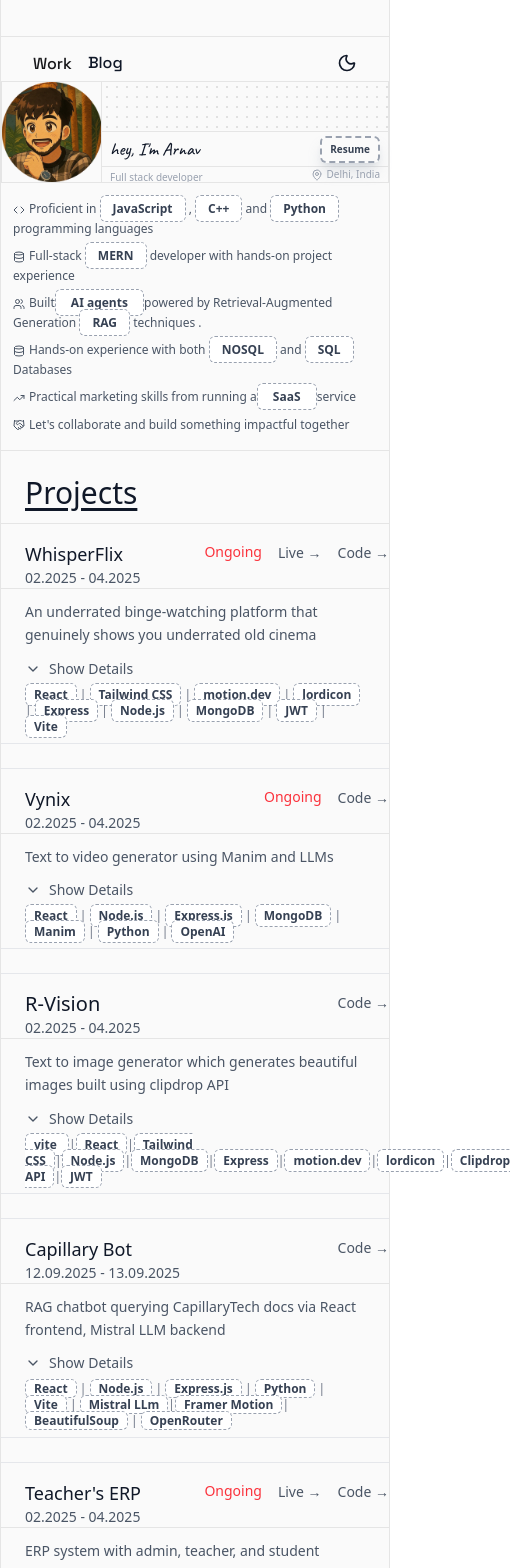
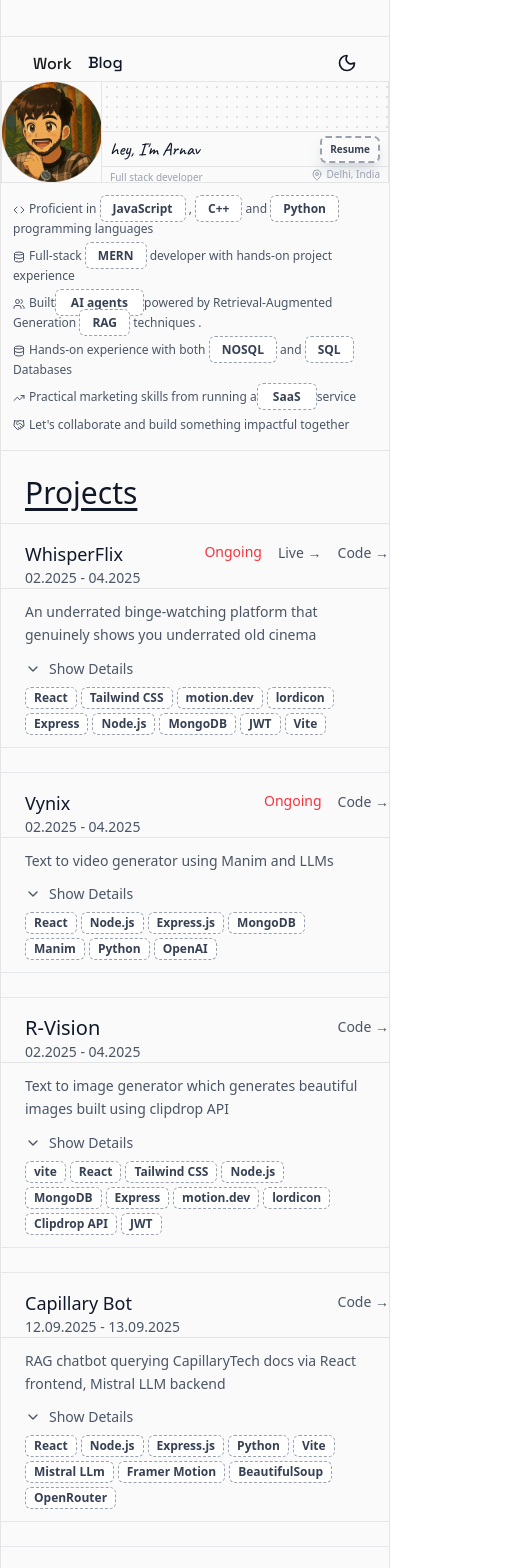
Before and after one commit to Arnav270803/MyPortfolio, a React (Vite) app: page / in a window 390 px wide. Shown: the top 1568 px of the page, 510 px wide, since content can reach past the window. Built offline with nearby package versions, Linux system fonts and the light colour scheme; some icons are missing.

Commit message:
Fix the overlapping issue in BtDesign in every component of MyIntro.jsx , which is causing issue in mobile view

```diff
--- a/src/Component/Sideprojects.jsx
+++ b/src/Component/Sideprojects.jsx
@@ -5,12 +5,13 @@ import { Sparkles, Layers, Paintbrush2, Lock, ChevronDown, ChevronUp } from 'luc
 const RVisionProject = ({ isDark }) => {
   const [isExpanded, setIsExpanded] = useState(false);
 
-const BtDesign = `px-2 py-0.5 border border-dashed rounded-md cursor-pointer transition-all duration-300 font-semibold
+const BtDesign = `inline-block mr-1 mb-1 px-2 py-0.5 border border-dashed rounded-md cursor-pointer transition-all duration-300 font-semibold
   ${isDark
-    ? 'bg-neutral-800 border-gray-600 text-gray-300 hover:border-white hover:shadow-[0_0_15px_rgba(255,255,255,0.25)] hover:scale-[1.02]'  // here the shadow code is like this because i wanted to be surround the button completely
+    ? 'bg-neutral-800 border-gray-600 text-gray-300 hover:border-white hover:shadow-[0_0_15px_rgba(255,255,255,0.25)] hover:scale-[1.02]'
     : 'bg-white border-gray-400 text-gray-700 hover:border-gray-900 hover:shadow-[0_0_15px_rgba(0,0,0,0.3)] hover:scale-[1.02]'
   }
   active:scale-100`
+
 
   return (
     <div className={`pb-2 border-b ${isDark ? 'border-gray-800' : 'border-gray-200'}`}>
@@ -103,7 +104,16 @@ const BtDesign = `px-2 py-0.5 border border-dashed rounded-md cursor-pointer tra
       </div>
 
       <div className={`text-xs px-6 ${isDark ? 'text-gray-500' : 'text-gray-500'}`}>
-       <span className={BtDesign}>vite </span>|<span className={BtDesign}>React</span>|<span className={BtDesign}>Tailwind CSS</span>|<span className={BtDesign}>Node.js</span>|<span className={BtDesign}>MongoDB</span>|<span className={BtDesign}>Express</span>|<span className={BtDesign}>motion.dev</span>|<span className={BtDesign}>lordicon</span>|<sspan className={BtDesign}>Clipdrop API</sspan>|<span className={BtDesign}>JWT</span>
+        <span className={BtDesign}>vite</span>
+        <span className={BtDesign}>React</span>
+        <span className={BtDesign}>Tailwind CSS</span>
+        <span className={BtDesign}>Node.js</span>
+        <span className={BtDesign}>MongoDB</span>
+        <span className={BtDesign}>Express</span>
+        <span className={BtDesign}>motion.dev</span>
+        <span className={BtDesign}>lordicon</span>
+        <span className={BtDesign}>Clipdrop API</span>
+        <span className={BtDesign}>JWT</span>
       </div>
       <div className={`border-b py-1 mb-4 ${isDark ? 'border-gray-800' : 'border-gray-200'}`}>
       </div>
@@ -111,20 +121,16 @@ const BtDesign = `px-2 py-0.5 border border-dashed rounded-md cursor-pointer tra
   );
 };
 
-
-
-
-
 // WhisperFlix Project
 const WhisperFlixProject = ({ isDark }) => {
   const [isExpanded, setIsExpanded] = useState(false);
 
-  const BtDesign = `px-2 py-0.5 border border-dashed rounded-md cursor-pointer transition-all duration-300 font-semibold
+  const BtDesign = `inline-block mr-1 mb-1 px-2 py-0.5 border border-dashed rounded-md cursor-pointer transition-all duration-300 font-semibold
   ${isDark
-    ? 'bg-neutral-800 border-gray-600 text-gray-300 hover:border-white hover:shadow-[0_0_15px_rgba(255,255,255,0.25)] hover:scale-[1.02]'  // here the shadow code is like this because i wanted to be surround the button completely
+    ? 'bg-neutral-800 border-gray-600 text-gray-300 hover:border-white hover:shadow-[0_0_15px_rgba(255,255,255,0.25)] hover:scale-[1.02]'
     : 'bg-white border-gray-400 text-gray-700 hover:border-gray-900 hover:shadow-[0_0_15px_rgba(0,0,0,0.3)] hover:scale-[1.02]'
   }
-  active:scale-100`
+  active:scale-100`;
 
   return (
     <div className={`pb-2 border-b ${isDark ? 'border-gray-800' : 'border-gray-200'}`}>
@@ -139,8 +145,7 @@ const WhisperFlixProject = ({ isDark }) => {
         </div>
 
         <div className="flex items-center gap-4">
-          <div className={`hover:underline text-sm transition-colors hover:text-red-500 animate-pulse text-red-500 ${
-            isDark ? '' : ''}`}>
+          <div className={`hover:underline text-sm transition-colors hover:text-red-500 animate-pulse text-red-500`}>
             Ongoing
           </div>
           <div>
@@ -224,7 +229,15 @@ const WhisperFlixProject = ({ isDark }) => {
       </div>
 
       <div className={`text-xs px-6 ${isDark ? 'text-gray-500' : 'text-gray-500'}`}>
-        <span className={BtDesign}>React</span> | <span className={BtDesign}>Tailwind CSS</span> | <span className={BtDesign}>motion.dev</span> | <span className={BtDesign}>lordicon</span> | <span className={BtDesign}>Express</span> | <span className={BtDesign}>Node.js</span> | <span className={BtDesign}>MongoDB</span> | <span className={BtDesign}>JWT</span> | <span className={BtDesign}>Vite</span>
+        <span className={BtDesign}>React</span>
+        <span className={BtDesign}>Tailwind CSS</span>
+        <span className={BtDesign}>motion.dev</span>
+        <span className={BtDesign}>lordicon</span>
+        <span className={BtDesign}>Express</span>
+        <span className={BtDesign}>Node.js</span>
+        <span className={BtDesign}>MongoDB</span>
+        <span className={BtDesign}>JWT</span>
+        <span className={BtDesign}>Vite</span>
       </div>
       <div className={`border-b py-1 mb-4 ${isDark ? 'border-gray-800' : 'border-gray-200'}`}>
       </div>
@@ -232,20 +245,16 @@ const WhisperFlixProject = ({ isDark }) => {
   );
 };
 
-
-
-
-
 // Vynix Project
 const VynixProject = ({ isDark }) => {
   const [isExpanded, setIsExpanded] = useState(false);
 
-  const BtDesign = `px-2 py-0.5 border border-dashed rounded-md cursor-pointer transition-all duration-300 font-semibold
+  const BtDesign = `inline-block mr-1 mb-1 px-2 py-0.5 border border-dashed rounded-md cursor-pointer transition-all duration-300 font-semibold
   ${isDark
-    ? 'bg-neutral-800 border-gray-600 text-gray-300 hover:border-white hover:shadow-[0_0_15px_rgba(255,255,255,0.25)] hover:scale-[1.02]'  // here the shadow code is like this because i wanted to be surround the button completely
+    ? 'bg-neutral-800 border-gray-600 text-gray-300 hover:border-white hover:shadow-[0_0_15px_rgba(255,255,255,0.25)] hover:scale-[1.02]'
     : 'bg-white border-gray-400 text-gray-700 hover:border-gray-900 hover:shadow-[0_0_15px_rgba(0,0,0,0.3)] hover:scale-[1.02]'
   }
-  active:scale-100`
+  active:scale-100`;
 
   return (
     <div className={`pb-2 border-b ${isDark ? 'border-gray-800' : 'border-gray-200'}`}>
@@ -259,9 +268,7 @@ const VynixProject = ({ isDark }) => {
           </div>
         </div>
         <div className="flex items-center gap-4">
-          <div className={`text-sm transition-colors hover:text-red-500 animate-pulse text-red-500 ${
-            isDark ? '' : ''
-          }`}>
+          <div className={`text-sm transition-colors hover:text-red-500 animate-pulse text-red-500`}>
             Ongoing
           </div>
           <div>
@@ -353,7 +360,13 @@ const VynixProject = ({ isDark }) => {
       </div>
 
       <div className={`text-xs px-6 ${isDark ? 'text-gray-500' : 'text-gray-500'}`}>
-         <span className={BtDesign}>React</span> | <span className={BtDesign}>Node.js</span> | <span className={BtDesign}>Express.js</span> | <span className={BtDesign}>MongoDB</span> | <span className={BtDesign}>Manim</span> | <span className={BtDesign}>Python</span> | <span className={BtDesign}>OpenAI</span>
+        <span className={BtDesign}>React</span>
+        <span className={BtDesign}>Node.js</span>
+        <span className={BtDesign}>Express.js</span>
+        <span className={BtDesign}>MongoDB</span>
+        <span className={BtDesign}>Manim</span>
+        <span className={BtDesign}>Python</span>
+        <span className={BtDesign}>OpenAI</span>
       </div>
       <div className={`border-b py-1 mb-4 ${isDark ? 'border-gray-800' : 'border-gray-200'}`}>
       </div>
@@ -361,21 +374,16 @@ const VynixProject = ({ isDark }) => {
   );
 };
 
-
-
-
-
-
-//Capillary Chatbot.
+// Capillary Chatbot
 const CapillaryBot = ({ isDark }) => {
   const [isExpanded, setIsExpanded] = useState(false);
 
-  const BtDesign = `px-2  border border-dashed rounded-md cursor-pointer transition-all duration-300 font-semibold
+  const BtDesign = `inline-block mr-1 mb-1 px-2 py-0.5 border border-dashed rounded-md cursor-pointer transition-all duration-300 font-semibold
   ${isDark
-    ? 'bg-neutral-800 border-gray-600 text-gray-300 hover:border-white hover:shadow-[0_0_15px_rgba(255,255,255,0.25)] hover:scale-[1.02]'  // here the shadow code is like this because i wanted to be surround the button completely
+    ? 'bg-neutral-800 border-gray-600 text-gray-300 hover:border-white hover:shadow-[0_0_15px_rgba(255,255,255,0.25)] hover:scale-[1.02]'
     : 'bg-white border-gray-400 text-gray-700 hover:border-gray-900 hover:shadow-[0_0_15px_rgba(0,0,0,0.3)] hover:scale-[1.02]'
   }
-  active:scale-100`
+  active:scale-100`;
 
   return (
     <div className={`pb-2 border-b ${isDark ? 'border-gray-800' : 'border-gray-200'}`}>
@@ -389,9 +397,6 @@ const CapillaryBot = ({ isDark }) => {
           </div>
         </div>
         <div className="flex items-center gap-4">
-          <div>
-
-          </div>
           <div>
             <a
               href="https://github.com/Arnav270803/capillary_Bot"
@@ -407,7 +412,7 @@ const CapillaryBot = ({ isDark }) => {
 
       <div className={`mb-3 px-6 leading-relaxed text-sm ${isDark ? 'text-gray-400' : 'text-gray-600'}`}>
         RAG chatbot querying CapillaryTech docs via React frontend, Mistral LLM backend
-        </div>
+      </div>
 
       <button
         onClick={() => setIsExpanded(!isExpanded)}
@@ -439,52 +444,63 @@ const CapillaryBot = ({ isDark }) => {
               •
               <span className='px-2'>
                 React Frontend: Dynamic React + Vite chat app with Axios for backend queries and Tailwind styling.
-                 </span>
+              </span>
             </p>
 
             <p className={`text-sm mb-2 font-medium transition duration-200 ease-in-out transform hover:scale-105 hover:text-white hover:underline ${isDark ? 'text-gray-400' : 'text-gray-600'}`}>
               •
               <span className='px-2'>
-                  Node.js Backend: Express server on port 5000 handling CORS, JSON, and /chat endpoint for RAG processing.              </span>
+                Node.js Backend: Express server on port 5000 handling CORS, JSON, and /chat endpoint for RAG processing.
+              </span>
             </p>
 
             <p className={`text-sm mb-2 font-medium transition duration-200 ease-in-out transform hover:scale-105 hover:text-white hover:underline ${isDark ? 'text-gray-400' : 'text-gray-600'}`}>
               •
               <span className='px-2'>
-                Python Scraping Script: scrape_docs.py uses BeautifulSoup to chunk CapillaryTech docs into scraped_docs.json              </span>
+                Python Scraping Script: scrape_docs.py uses BeautifulSoup to chunk CapillaryTech docs into scraped_docs.json
+              </span>
             </p>
 
             <p className={`text-sm mb-2 font-medium transition duration-200 ease-in-out transform hover:scale-105 hover:text-white hover:underline ${isDark ? 'text-gray-400' : 'text-gray-600'}`}>
               •
               <span className='px-2'>
-                Python Embedding Script: embed_chunks.py applies SentenceTransformer for vector embeddings saved to embedded_docs.json              </span>
+                Python Embedding Script: embed_chunks.py applies SentenceTransformer for vector embeddings saved to embedded_docs.json
+              </span>
             </p>
 
             <p className={`text-sm mb-2 font-medium transition duration-200 ease-in-out transform hover:scale-105 hover:text-white hover:underline ${isDark ? 'text-gray-400' : 'text-gray-600'}`}>
               •
               <span className='px-2'>
-                RAG Retrieval System: Keyword similarity search retrieves doc chunks as context for cited LLM responses              </span>
+                RAG Retrieval System: Keyword similarity search retrieves doc chunks as context for cited LLM responses
+              </span>
             </p>
 
             <p className={`text-sm mb-3 font-medium transition duration-200 ease-in-out transform hover:scale-105 hover:text-white hover:underline ${isDark ? 'text-gray-400' : 'text-gray-600'}`}>
               •
               <span className='px-2'>
-                Mistral LLM Integration: OpenRouter's Mistral generates markdown answers from retrieved context for doc expertise              </span>
+                Mistral LLM Integration: OpenRouter's Mistral generates markdown answers from retrieved context for doc expertise
+              </span>
             </p>
           </div>
         </div>
       </div>
 
-   <div className={`text-xs px-6 ${isDark ? 'text-gray-500' : 'text-gray-500'}`}>
-        <span className={BtDesign}>React</span> | <span className={BtDesign}>Node.js</span> | <span className={BtDesign}>Express.js</span> | <span className={BtDesign}>Python</span> | <span className={BtDesign}>Vite</span> | <span className={BtDesign}>Mistral LLm</span>|<span className={BtDesign}>Framer Motion</span>| <span className={BtDesign}>BeautifulSoup</span> | <span className={BtDesign}>OpenRouter</span>
+      <div className={`text-xs px-6 ${isDark ? 'text-gray-500' : 'text-gray-500'}`}>
+        <span className={BtDesign}>React</span>
+        <span className={BtDesign}>Node.js</span>
+        <span className={BtDesign}>Express.js</span>
+        <span className={BtDesign}>Python</span>
+        <span className={BtDesign}>Vite</span>
+        <span className={BtDesign}>Mistral LLm</span>
+        <span className={BtDesign}>Framer Motion</span>
+        <span className={BtDesign}>BeautifulSoup</span>
+        <span className={BtDesign}>OpenRouter</span>
       </div>
       <div className={`border-b py-1 mb-4 ${isDark ? 'border-gray-800' : 'border-gray-200'}`}>
       </div>
     </div>
   );
 };
-
-
 
 
 
```
